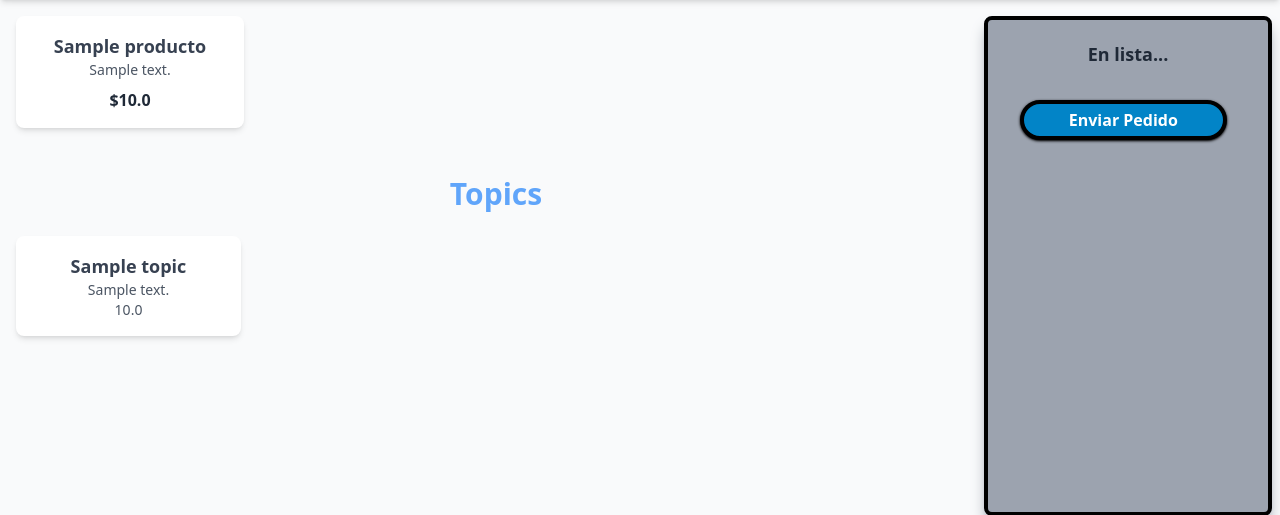
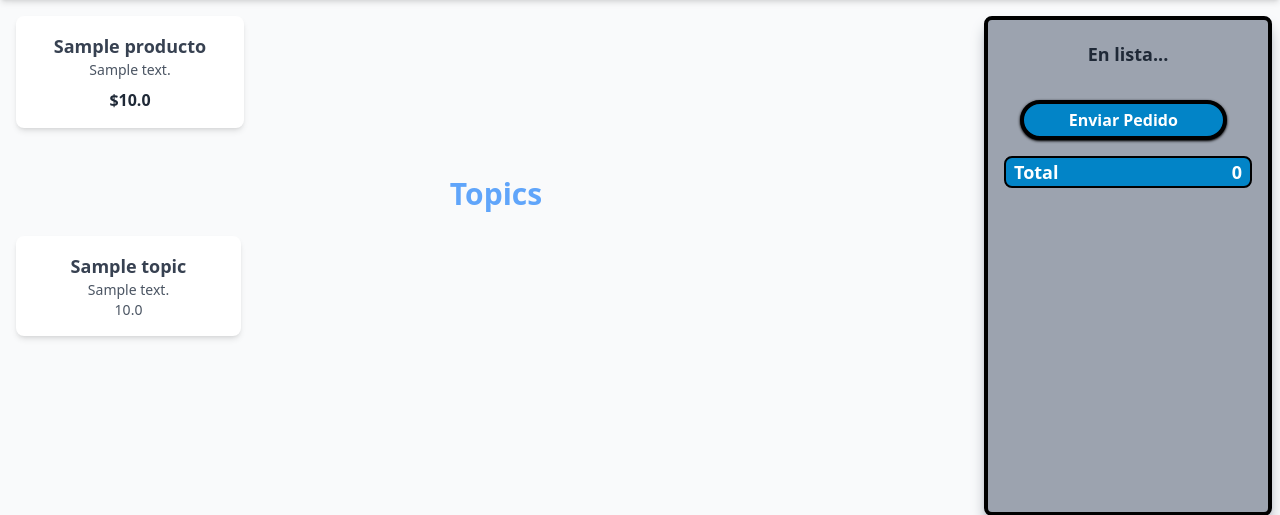
Before and after one commit to D13G0R/appCeviche, a Django app: page /takeOrders/ in a window 1280 px wide. Shown: the part 64-579 px from the top of the page. Run offline with Django 5.2, Linux system fonts and the light colour scheme; tables that the repository leaves empty hold one stand-in row (values such as "Sample post"); some libraries are stand-ins or nearby versions.

Commit message:
Se agregó un total general del pedido y se corrijió el error de que al disinuir el producto ya habiendo topic solo tomara en cuenta la cantidad del producto y su valor por unidad dejando de lado el total en topics

```diff
--- a/apps/Productos/templates/tomarPedido.html
+++ b/apps/Productos/templates/tomarPedido.html
@@ -53,6 +53,10 @@
                     class="w-5/6 h-10 mx-4 my-4 text-white font-semibold bg-sky-600 text-center rounded-3xl shadow shadow-black border border-4 border-black hover:bg-sky-500" onclick = "enviarDatos()">Enviar
                     Pedido
                 </button>
+                <div class = "bg-sky-600 w-full h-8 flex justify-between px-2 mb-4 rounded-lg border-2 border-black">
+                    <p class = "font-bold text-lg text-white">Total</p><p class = "totalPedido font-bold text-lg text-white">0</p>
+                </div>
+
             </ul>
         </article>
         <div class = "modalTopics hidden absolute w-3/4 h-5/6 left-12 bg-blue-600 p-4 grid grid-cols-1 sm:grid-cols-2 md:grid-cols-3 lg:grid-cols-4 gap-6 overflow-y-auto rounded-lg shadow-2xl pt-10 ">
--- a/static/js/tomarPedido.js
+++ b/static/js/tomarPedido.js
@@ -47,7 +47,7 @@ ${precio ? `<p class="precioUnidad text-gray-800 font-bold hidden">${precio}</p>
 
     // Agregar el elemento al panel
     panelList.appendChild(listItem);
-
+    actualizarTotalPedido()
     // Abrir el panel automáticamente en pantallas pequeñas
     if (window.innerWidth <= 640) {
         panel.classList.add('open');
@@ -60,26 +60,24 @@ function togglePanel() {
     panel.classList.toggle('open');
 }
 
+
+
+
+
+
+
 // Event listener para manejar el incremento de cantidad (opcional)
-
 document.getElementById('panel-list').addEventListener('click', function(event) {
     const incrementBtn = event.target.closest('.increment-btn');
     const decrementBtn = event.target.closest('.decrement-btn');
 
     if (!incrementBtn && !decrementBtn) return;
 
-    // Buscar el div padre con clase que empieza con id-
     const idContainer = event.target.closest('div[class^="id-"]');
     if (!idContainer) return;
 
     const cantidadElement = idContainer.querySelector('.cantidad_producto');
-    const precioElement = idContainer.querySelector('.precio');
-    const precioUnidadElement = idContainer.querySelector('.precioUnidad');
-
-    if (!cantidadElement || !precioElement || !precioUnidadElement) return;
-
     let cantidad = parseInt(cantidadElement.textContent);
-    const precioUnidad = parseFloat(precioUnidadElement.textContent);
 
     if (incrementBtn) {
         cantidad++;
@@ -88,8 +86,15 @@ document.getElementById('panel-list').addEventListener('click', function(event)
     }
 
     cantidadElement.textContent = cantidad;
-    precioElement.textContent = (cantidad * precioUnidad).toFixed(2);
+
+    // ✅ Actualizar el total completo del producto con topics incluidos
+    actualizarTotalProducto(idContainer);
 });
+
+
+
+
+
 
 //MODIFICADO POR IA
 let currentProductTarget = null;
@@ -129,10 +134,10 @@ function closeTopicModal() {
     modal.classList.replace("absolute", "hidden");
 }
 
-//START IA
+//START IA (AGREGAR TOPIC A UN PRODUCTO)
 function addTopicToProduct(topic) {
     const topicWrapper = document.createElement("div");
-    topicWrapper.className = "topic-item bg-yellow-100 border border-yellow-300 rounded p-2 mt-2";
+    topicWrapper.className = "topic-item bg-yellow-100 border border-blue-300 rounded p-2 mt-2";
 
     topicWrapper.innerHTML = `
         <div class="flex justify-between items-center mb-1">
@@ -188,6 +193,12 @@ function addTopicToProduct(topic) {
     actualizarTotalProducto(currentProductTarget);
 }
 
+
+
+
+
+
+
 function actualizarTotalProducto(productDiv) {
     const precioUnidadElement = productDiv.querySelector(".precioUnidad");
     const cantidadProducto = parseInt(productDiv.querySelector(".cantidad_producto").textContent);
@@ -203,7 +214,37 @@ function actualizarTotalProducto(productDiv) {
 
     const precioTotal = productDiv.querySelector(".precio");
     precioTotal.textContent = total.toFixed(2);
+    actualizarTotalPedido();
 }
+
+
+
+
+
+
+
+
+function actualizarTotalPedido() {
+    let totalText = document.querySelector(".totalPedido");
+    let preciosProductos = document.querySelectorAll(".precio");
+    let sumaTotal = 0;
+
+    preciosProductos.forEach(precioProducto => {
+        // Convert the text content to a number and add it to sumaTotal
+        sumaTotal += parseFloat(precioProducto.textContent) || 0; // Use parseFloat to convert to number
+    });
+
+    totalText.innerHTML = `${sumaTotal.toFixed(2)}`; // Display total with two decimal places
+}
+
+
+
+
+
+
+
+
+
 
 let listaElementos = [];
 async function enviarDatos (){
```
